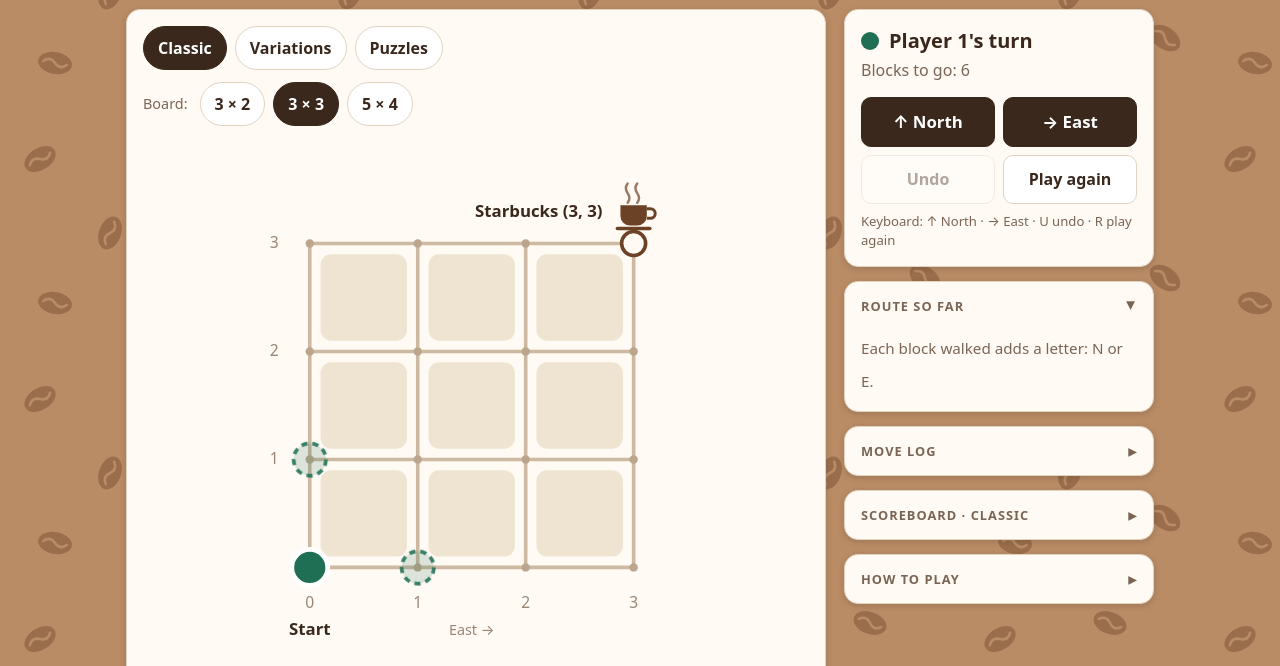
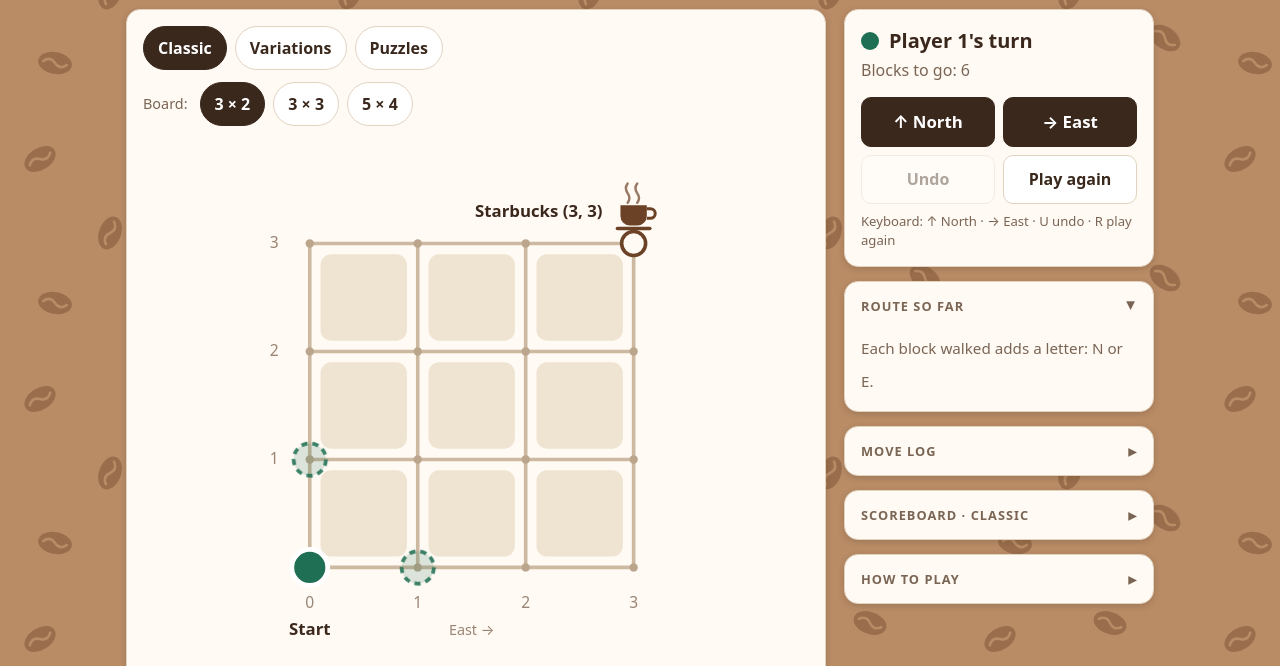
Before and after one commit to dschell3/coffee-shop-expedition, a plain HTML site: page v2/index.html in a window 1280 px wide. Shown: the part 127-793 px from the top of the page. Drawn offline with Linux system fonts and the light colour scheme.

Commit message:
Change classicBoard initialization from 1 to 0

```diff
--- a/v2/index.html
+++ b/v2/index.html
@@ -369,7 +369,7 @@
   let setup = true;
   // Classic keeps the three worksheet boards. Setup (placing Starbucks) is for Variations only.
   const CLASSIC_BOARDS = [[3, 2], [3, 3], [5, 4]];
-  let classicBoard = 1;
+  let classicBoard = 0;
   const isClassic = () => mode === 'classic';
   const inSetup = () => setup && moves.length === 0 && !isClassic();
   const boardKey = () => `${n}x${m}`;
```
